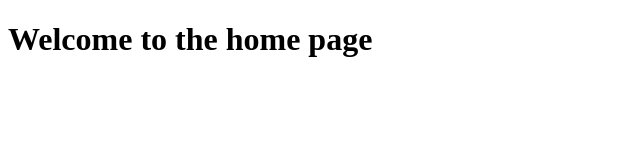
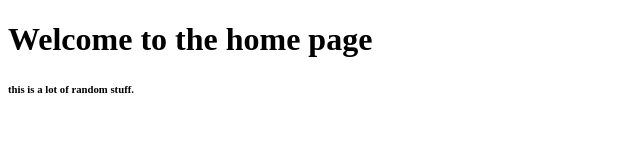
Before and after one commit to utkarshpatel7356/Brain, a plain HTML site: page index.html in a window 1280 px wide. Shown: the whole page, without its empty margins (0-640 px from the left). Drawn offline with Linux system fonts and the light colour scheme.

Commit message:
Update index.html

```diff
--- a/index.html
+++ b/index.html
@@ -7,5 +7,6 @@
 </head>
 <body>
     <h1>Welcome to the home page </h1>
+    <h6>this is a lot of random stuff.</h6>
 </body>
 </html>
```
